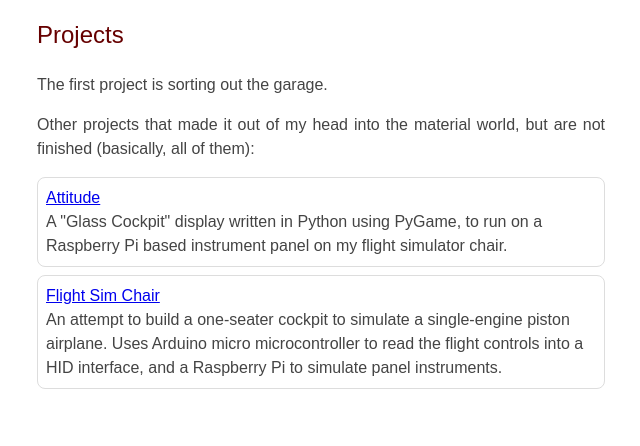
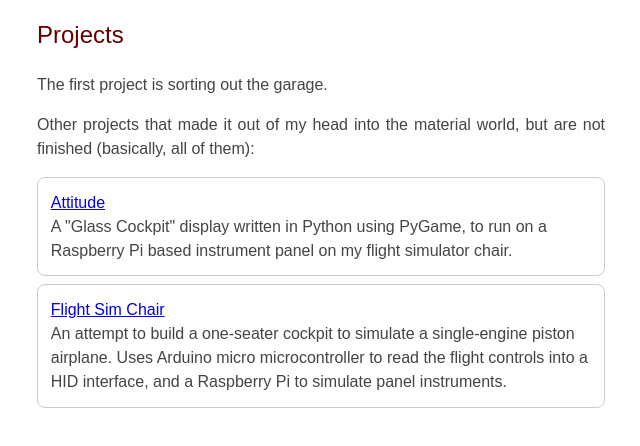
Before and after one commit to hbarrocas/hbarrocas.github.io, a plain HTML site: page projects/index.html in a window 1280 px wide. Shown: the part 84-530 px from the top of the page, without its empty margins (319-959 px from the left). Drawn offline with Linux system fonts and the light colour scheme.

Commit message:
Style small changes

```diff
--- a/style.css
+++ b/style.css
@@ -38,8 +38,8 @@ p { font-weight: 300; text-align: justify; }
 }
 .menu { list-style-type: none; padding: 0; }
 .menu li {
-  border: 1px solid #ddd;
+  border: 1px solid #ccc;
   border-radius: 0.5em;
   margin: 0.5em 0;
-  padding: 0.5em;
+  padding: 0.8em;
 }
```
